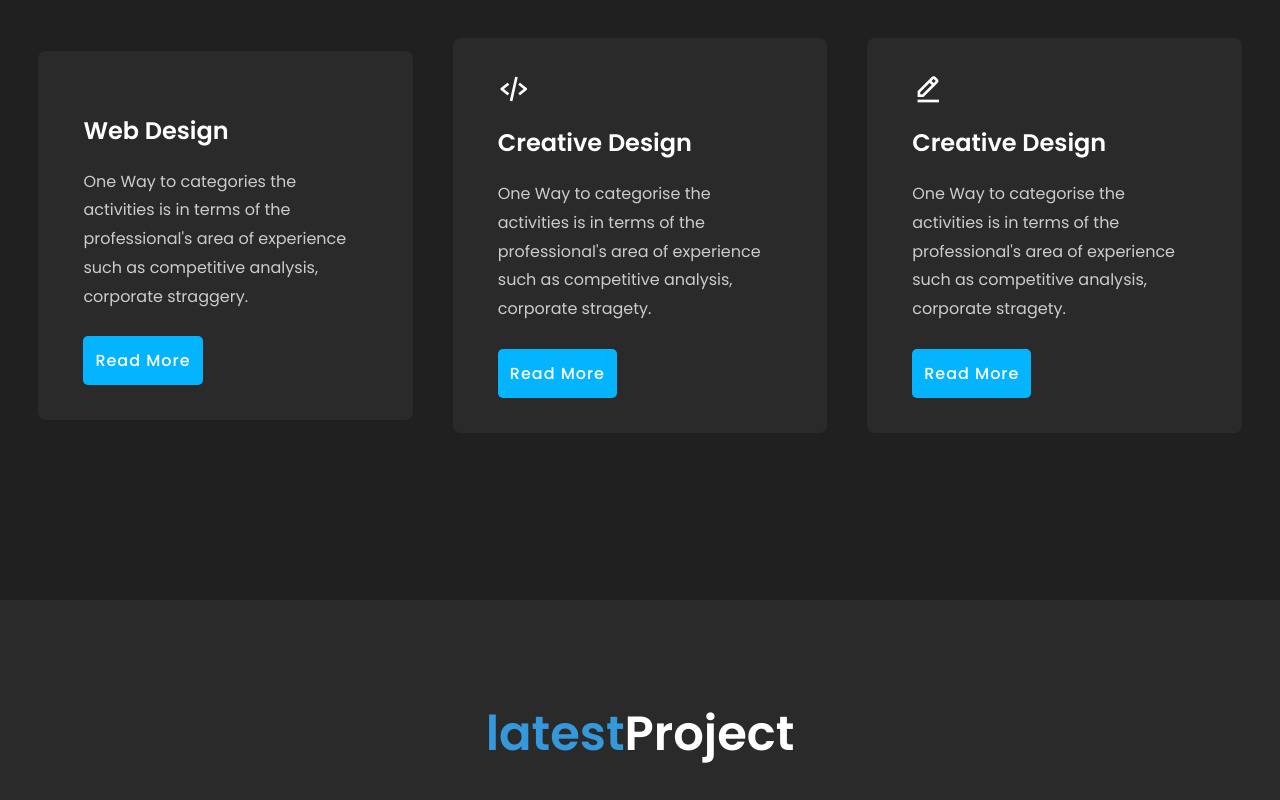
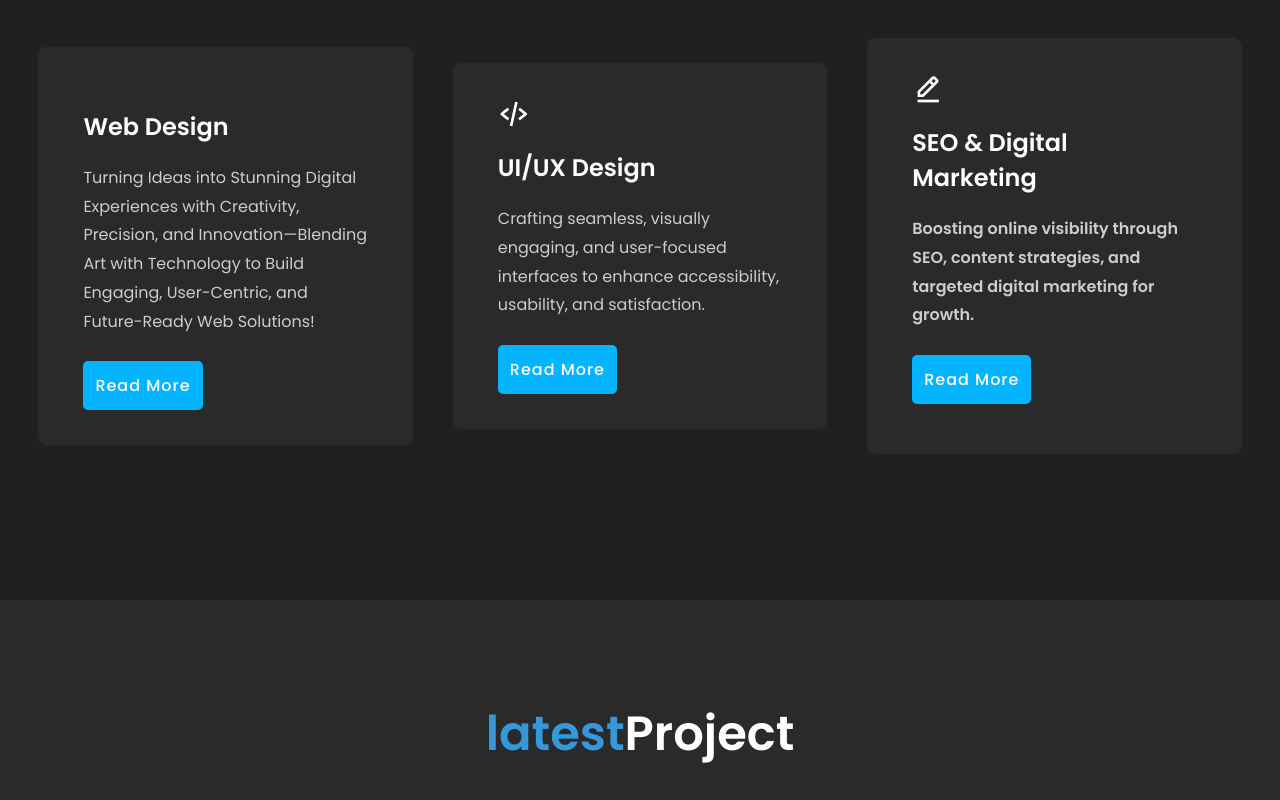
Before and after one commit to lahiru-sandhamal/My-Portfolio, a plain HTML site: page index.html in a window 1280 px wide. Shown: the part 1800-2600 px from the top of the page. Drawn offline with nearby package versions, Linux system fonts and the light colour scheme; a script that the page names is missing; some icons are missing.

Commit message:
third commit

```diff
--- a/index.html
+++ b/index.html
@@ -92,17 +92,15 @@
                     <i class='bx bx-mobile-att'></i>
                 </div>
                 <h3>Web Design</h3>
-                <p>One Way to categories the activities is in terms of the professional's area of experience such as
-                    competitive analysis, corporate straggery.</p>
+                <p>Turning Ideas into Stunning Digital Experiences with Creativity, Precision, and Innovation—Blending Art with Technology to Build Engaging, User-Centric, and Future-Ready Web Solutions!</p>
                 <a href="#" class="btn">Read More</a>
             </div>
             <div class="box">
                 <div class="s-icons">
                     <i class='bx bx-code-alt'></i>
                 </div>
-                <h3>Creative Design</h3>
-                <p>One Way to categorise the activities is in terms of the professional's area of experience such as
-                    competitive analysis, corporate stragety.</p>
+                <h3>UI/UX Design</h3>
+                <p>Crafting seamless, visually engaging, and user-focused interfaces to enhance accessibility, usability, and satisfaction.</p>
                 <a href="#" class="btn">Read More</a>
             </div>
 
@@ -110,9 +108,8 @@
                 <div class="s-icons">
                     <i class='bx bx-edit-alt'></i>
                 </div>
-                <h3>Creative Design</h3>
-                <p>One Way to categorise the activities is in terms of the professional's area of experience such as
-                    competitive analysis, corporate stragety.</p>
+                <h3>SEO & Digital Marketing<h3>
+                <p>Boosting online visibility through SEO, content strategies, and targeted digital marketing for growth.</p>
                 <a href="#" class="btn">Read More</a>
             </div>
         </div>
@@ -164,7 +161,7 @@
             </div>
 
             <div class="row">
-                <img src="img/project5.jpg">
+                <img src="img/3.jpg">
                 <div class="layer">
                     <h5>Visual Design</h5>
                     <p>Check out 10 best Design's updates for the top web design & development companies.</p>
@@ -173,7 +170,7 @@
             </div>
 
             <div class="row">
-                <img src="img/project6.jpg">
+                <img src="img/3.jpg">
                 <div class="layer">
                     <h5>Visual Design</h5>
                     <p>Check out 10 best Design's updates for the top web design & development companies.</p>
```
